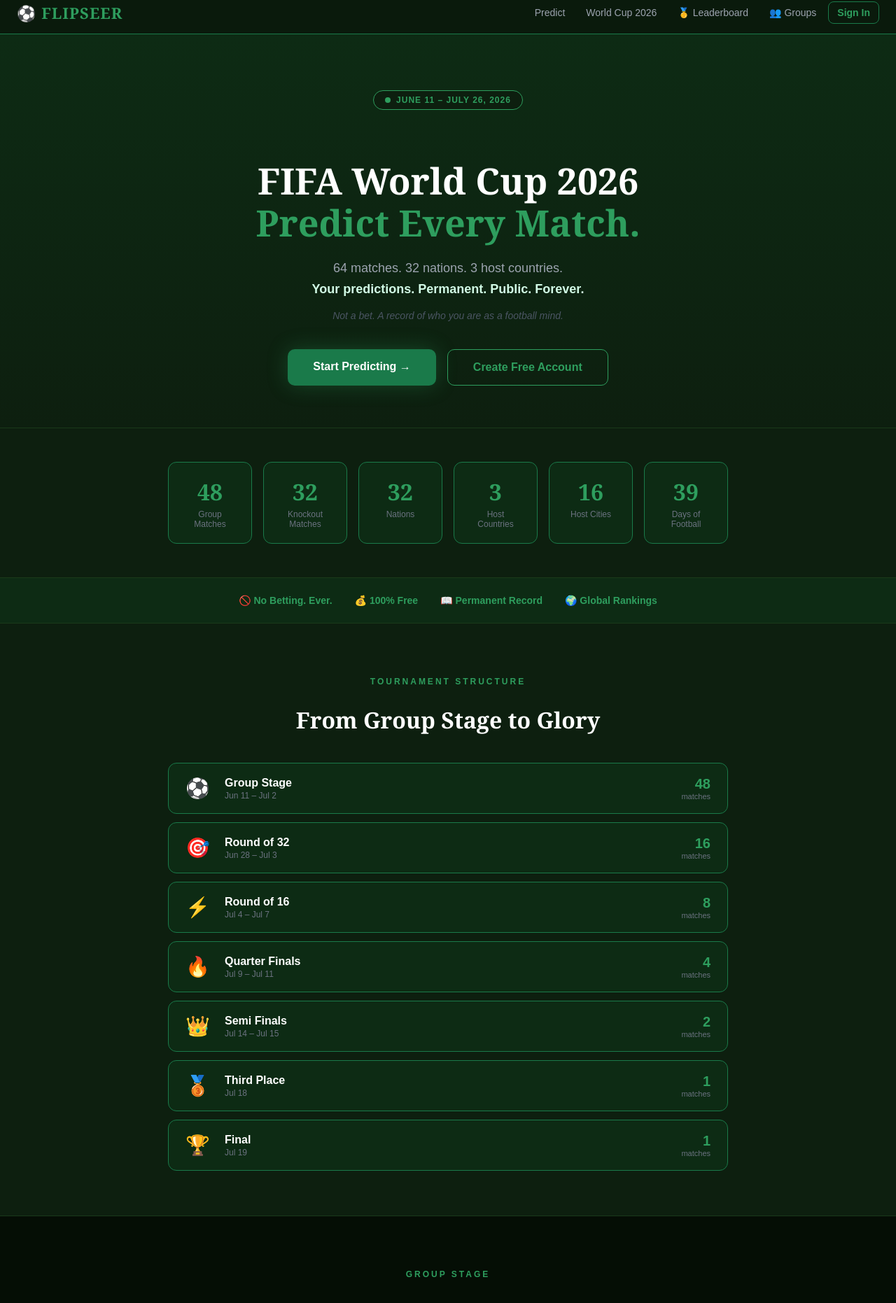
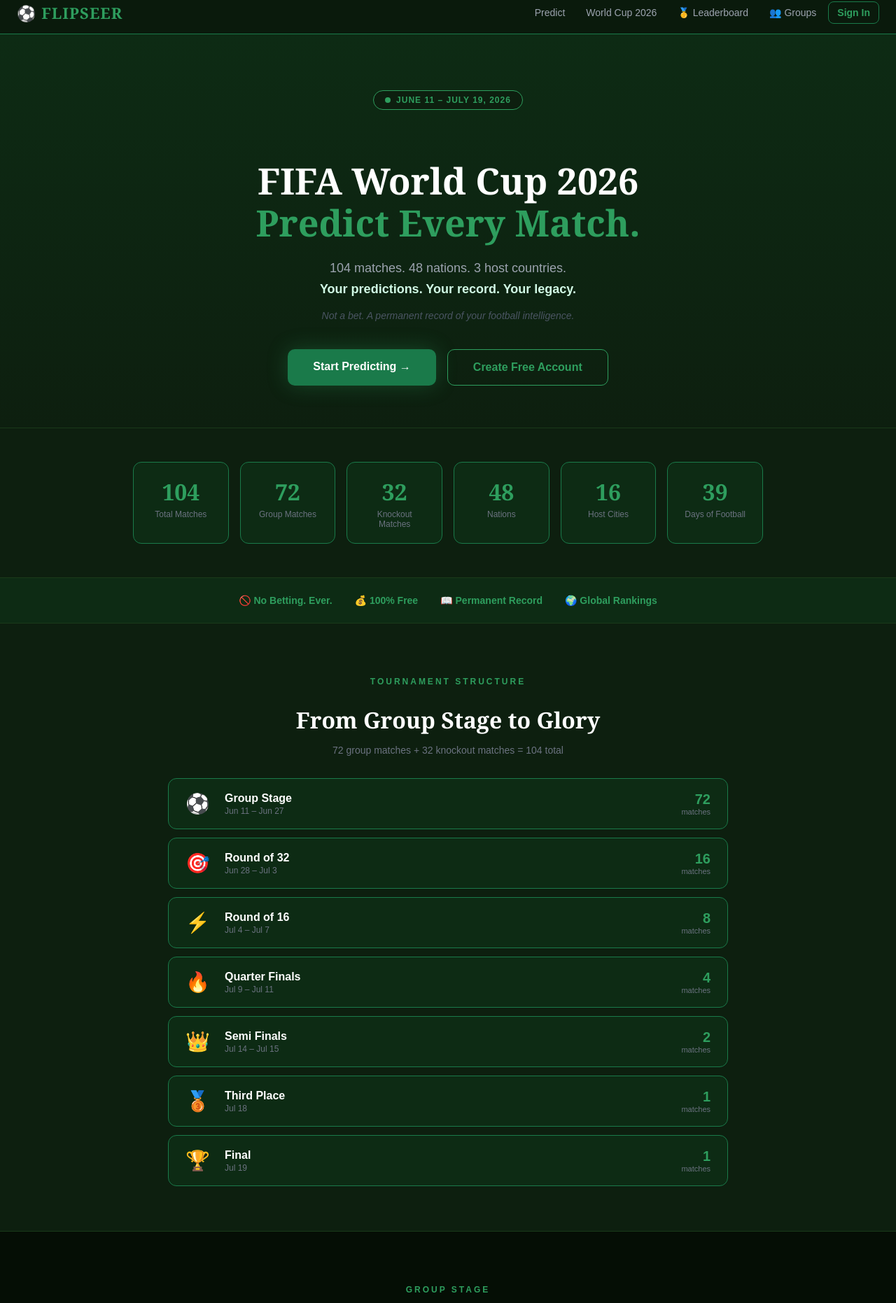
Before and after one commit to flipseer/flipseer, a Next.js app: page /world-cup-2026 in a window 1280 px wide. Shown: the part 12-1874 px from the top of the page at 70% size. Built offline with nearby package versions, Linux system fonts and the light colour scheme; no server answers.

Commit message:
Update page.tsx

```diff
--- a/app/world-cup-2026/page.tsx
+++ b/app/world-cup-2026/page.tsx
@@ -2,24 +2,25 @@
 
 export const metadata: Metadata = {
   title: 'World Cup 2026 Predictions — Flipseer | Forecast Every Match',
-  description: 'Predict every FIFA World Cup 2026 match. 64 games. 32 nations. Build your permanent football forecasting record. Free. No betting. Ever.',
+  description: 'Predict every FIFA World Cup 2026 match. 104 matches. 48 nations. Build your permanent football forecasting record. Free. No betting. Ever.',
   keywords: 'world cup 2026 predictions, FIFA world cup 2026, world cup 2026 forecast, world cup 2026 predictor, world cup 2026 matches, world cup 2026 groups',
   openGraph: {
     title: 'World Cup 2026 — Predict Every Match on Flipseer',
-    description: '64 matches. 32 nations. Your predictions. Permanent. Public. Forever.',
+    description: '104 matches. 48 nations. Your predictions. Your record. Your legacy.',
     url: 'https://flipseer.com/world-cup-2026',
     images: [{ url: 'https://flipseer.com/api/og/home', width: 1200, height: 630 }],
   },
   twitter: {
     card: 'summary_large_image',
     title: 'World Cup 2026 Predictions — Flipseer',
-    description: '64 matches. 32 nations. Predict them all.',
+    description: '104 matches. 48 nations. Predict them all.',
   },
   alternates: {
     canonical: 'https://flipseer.com/world-cup-2026',
   },
 }
 
+// ✅ Official FIFA World Cup 2026 Groups
 const GROUPS = [
   { group: 'A', teams: ['Mexico', 'South Africa', 'South Korea', 'Czechia'] },
   { group: 'B', teams: ['Canada', 'Bosnia & Herzegovina', 'Qatar', 'Switzerland'] },
@@ -50,14 +51,15 @@
   { flag: '🇨🇦', name: 'Canada', slug: 'canada', odds: 'Host Nation', color: '#EF4444' },
 ]
 
+// ✅ Correct official tournament structure
 const STAGES = [
-  { stage: 'Group Stage', dates: 'Jun 11 – Jul 2', matches: 48, icon: '⚽' },
-  { stage: 'Round of 32', dates: 'Jun 28 – Jul 3', matches: 16, icon: '🎯' },
-  { stage: 'Round of 16', dates: 'Jul 4 – Jul 7', matches: 8, icon: '⚡' },
+  { stage: 'Group Stage',  dates: 'Jun 11 – Jun 27', matches: 72, icon: '⚽' },
+  { stage: 'Round of 32', dates: 'Jun 28 – Jul 3',  matches: 16, icon: '🎯' },
+  { stage: 'Round of 16', dates: 'Jul 4 – Jul 7',   matches: 8,  icon: '⚡' },
   { stage: 'Quarter Finals', dates: 'Jul 9 – Jul 11', matches: 4, icon: '🔥' },
-  { stage: 'Semi Finals', dates: 'Jul 14 – Jul 15', matches: 2, icon: '👑' },
-  { stage: 'Third Place', dates: 'Jul 18', matches: 1, icon: '🥉' },
-  { stage: 'Final', dates: 'Jul 19', matches: 1, icon: '🏆' },
+  { stage: 'Semi Finals', dates: 'Jul 14 – Jul 15', matches: 2,  icon: '👑' },
+  { stage: 'Third Place', dates: 'Jul 18',           matches: 1,  icon: '🥉' },
+  { stage: 'Final',       dates: 'Jul 19',           matches: 1,  icon: '🏆' },
 ]
 
 const HOST_CITIES = [
@@ -71,6 +73,7 @@
   { city: 'Atlanta', stadium: 'Mercedes-Benz Stadium', capacity: '71,000' },
   { city: 'Houston', stadium: 'NRG Stadium', capacity: '72,220' },
   { city: 'Kansas City', stadium: 'Arrowhead Stadium', capacity: '76,416' },
+  { city: 'Philadelphia', stadium: 'Lincoln Financial Field', capacity: '69,796' },
   { city: 'Mexico City', stadium: 'Estadio Azteca', capacity: '87,523' },
   { city: 'Guadalajara', stadium: 'Estadio Akron', capacity: '49,850' },
   { city: 'Monterrey', stadium: 'Estadio BBVA', capacity: '53,500' },
@@ -78,13 +81,14 @@
   { city: 'Vancouver', stadium: 'BC Place', capacity: '54,500' },
 ]
 
+// ✅ All correct official stats
 const STATS = [
-  { value: '48', label: 'Group Matches' },
-  { value: '32', label: 'Knockout Matches' },
-  { value: '32', label: 'Nations' },
-  { value: '3', label: 'Host Countries' },
-  { value: '16', label: 'Host Cities' },
-  { value: '39', label: 'Days of Football' },
+  { value: '104', label: 'Total Matches' },
+  { value: '72',  label: 'Group Matches' },
+  { value: '32',  label: 'Knockout Matches' },
+  { value: '48',  label: 'Nations' },
+  { value: '16',  label: 'Host Cities' },
+  { value: '39',  label: 'Days of Football' },
 ]
 
 export default function WorldCup2026() {
@@ -95,19 +99,19 @@
       <section style={{ background: 'linear-gradient(180deg, #0D2B14 0%, #0D1F0F 100%)', padding: '80px 20px 60px', textAlign: 'center', borderBottom: '1px solid #1A3A1A' }}>
         <div style={{ maxWidth: '800px', margin: '0 auto' }}>
           <div style={{ display: 'inline-flex', alignItems: 'center', gap: '8px', backgroundColor: '#0D1F0F', border: '1px solid #2E9E5E', borderRadius: '20px', padding: '6px 16px', marginBottom: '28px' }}>
-            <span style={{ width: '8px', height: '8px', borderRadius: '50%', backgroundColor: '#2E9E5E', display: 'inline-block', animation: 'pulse 1.5s infinite' }} />
-            <span style={{ fontSize: '12px', color: '#2E9E5E', fontWeight: 'bold', letterSpacing: '1px' }}>JUNE 11 – JULY 26, 2026</span>
+            <span style={{ width: '8px', height: '8px', borderRadius: '50%', backgroundColor: '#2E9E5E', display: 'inline-block' }} />
+            <span style={{ fontSize: '12px', color: '#2E9E5E', fontWeight: 'bold', letterSpacing: '1px' }}>JUNE 11 – JULY 19, 2026</span>
           </div>
           <h1 style={{ fontFamily: 'Georgia, serif', fontSize: '52px', lineHeight: '1.15', marginBottom: '20px' }}>
             FIFA World Cup 2026<br />
             <span style={{ color: '#2E9E5E' }}>Predict Every Match.</span>
           </h1>
           <p style={{ fontSize: '18px', color: '#9CA3AF', marginBottom: '12px', lineHeight: '1.7' }}>
-            64 matches. 32 nations. 3 host countries.<br />
-            <strong style={{ color: '#D1FAE5' }}>Your predictions. Permanent. Public. Forever.</strong>
+            104 matches. 48 nations. 3 host countries.<br />
+            <strong style={{ color: '#D1FAE5' }}>Your predictions. Your record. Your legacy.</strong>
           </p>
           <p style={{ fontSize: '14px', color: '#4B5563', marginBottom: '40px', fontStyle: 'italic' }}>
-            Not a bet. A record of who you are as a football mind.
+            Not a bet. A permanent record of your football intelligence.
           </p>
           <div style={{ display: 'flex', gap: '16px', justifyContent: 'center', flexWrap: 'wrap' }}>
             <a href="/predict" style={{ backgroundColor: '#1A7A4A', color: 'white', padding: '16px 36px', borderRadius: '10px', textDecoration: 'none', fontSize: '16px', fontWeight: 'bold', boxShadow: '0 0 30px rgba(46,158,94,0.3)' }}>
@@ -122,7 +126,7 @@
 
       {/* ── TOURNAMENT STATS ── */}
       <section style={{ padding: '48px 20px', borderBottom: '1px solid #1A3A1A' }}>
-        <div style={{ maxWidth: '800px', margin: '0 auto' }}>
+        <div style={{ maxWidth: '900px', margin: '0 auto' }}>
           <div style={{ display: 'grid', gridTemplateColumns: 'repeat(auto-fit, minmax(120px, 1fr))', gap: '16px' }}>
             {STATS.map(({ value, label }) => (
               <div key={label} style={{ backgroundColor: '#0D2B14', border: '1px solid #1A7A4A', borderRadius: '12px', padding: '20px', textAlign: 'center' }}>
@@ -147,9 +151,12 @@
       <section style={{ padding: '64px 20px', borderBottom: '1px solid #1A3A1A' }}>
         <div style={{ maxWidth: '800px', margin: '0 auto' }}>
           <p style={{ fontSize: '12px', color: '#2E9E5E', fontWeight: 'bold', letterSpacing: '3px', marginBottom: '12px', textAlign: 'center' }}>TOURNAMENT STRUCTURE</p>
-          <h2 style={{ fontFamily: 'Georgia, serif', fontSize: '32px', textAlign: 'center', marginBottom: '40px' }}>
+          <h2 style={{ fontFamily: 'Georgia, serif', fontSize: '32px', textAlign: 'center', marginBottom: '8px' }}>
             From Group Stage to Glory
           </h2>
+          <p style={{ color: '#6B7280', textAlign: 'center', marginBottom: '32px', fontSize: '14px' }}>
+            72 group matches + 32 knockout matches = 104 total
+          </p>
           <div style={{ display: 'flex', flexDirection: 'column', gap: '12px' }}>
             {STAGES.map(({ stage, dates, matches, icon }) => (
               <div key={stage} style={{ backgroundColor: '#0D2B14', border: '1px solid #1A7A4A', borderRadius: '12px', padding: '18px 24px', display: 'flex', alignItems: 'center', gap: '16px' }}>
@@ -176,7 +183,7 @@
             12 Groups. 72 Matches.
           </h2>
           <p style={{ color: '#6B7280', textAlign: 'center', marginBottom: '40px', fontSize: '14px' }}>
-            Each group has 4 teams playing 6 matches. Predict them all.
+            Each group has 4 teams playing 6 matches. Predict them all before kick-off.
           </p>
           <div style={{ display: 'grid', gridTemplateColumns: 'repeat(auto-fit, minmax(200px, 1fr))', gap: '16px' }}>
             {GROUPS.map(({ group, teams }) => (
@@ -185,7 +192,7 @@
                   GROUP {group}
                 </div>
                 {teams.map(team => (
-                  <div key={team} style={{ fontSize: '14px', color: '#D1FAE5', padding: '4px 0', borderBottom: '1px solid #1A3A1A' }}>
+                  <div key={team} style={{ fontSize: '14px', color: '#D1FAE5', padding: '5px 0', borderBottom: '1px solid #1A3A1A' }}>
                     {team}
                   </div>
                 ))}
@@ -207,7 +214,7 @@
           </p>
           <div style={{ display: 'grid', gridTemplateColumns: 'repeat(auto-fit, minmax(180px, 1fr))', gap: '16px' }}>
             {TOP_COUNTRIES.map(({ flag, name, slug, odds, color }) => (
-              <a key={slug} href={`/world-cup-2026/${slug}`} style={{ backgroundColor: '#0D2B14', border: '1px solid #1A7A4A', borderRadius: '12px', padding: '20px', textDecoration: 'none', display: 'block', transition: 'border-color 0.2s' }}>
+              <a key={slug} href={`/world-cup-2026/${slug}`} style={{ backgroundColor: '#0D2B14', border: '1px solid #1A7A4A', borderRadius: '12px', padding: '20px', textDecoration: 'none', display: 'block' }}>
                 <div style={{ fontSize: '36px', marginBottom: '10px' }}>{flag}</div>
                 <div style={{ fontSize: '16px', fontWeight: 'bold', color: 'white', marginBottom: '4px' }}>{name}</div>
                 <div style={{ fontSize: '11px', color, fontWeight: 'bold' }}>{odds}</div>
@@ -225,7 +232,7 @@
             16 Cities. 3 Nations.
           </h2>
           <p style={{ color: '#6B7280', textAlign: 'center', marginBottom: '40px', fontSize: '14px' }}>
-            USA 🇺🇸 · Mexico 🇲🇽 · Canada 🇨🇦
+            USA 🇺🇸 (11 cities) · Mexico 🇲🇽 (3 cities) · Canada 🇨🇦 (2 cities)
           </p>
           <div style={{ display: 'grid', gridTemplateColumns: 'repeat(auto-fit, minmax(240px, 1fr))', gap: '12px' }}>
             {HOST_CITIES.map(({ city, stadium, capacity }) => (
@@ -255,7 +262,7 @@
               { step: '01', icon: '🎯', title: 'Predict the match', desc: 'Pick winner + exact score before kick-off' },
               { step: '02', icon: '🔒', title: 'It locks forever', desc: 'No edits after whistle. Your word stands.' },
               { step: '03', icon: '⚡', title: 'Earn reputation', desc: 'Correct calls earn points and badges' },
-              { step: '04', icon: '👑', title: 'Build your legacy', desc: 'Permanent public record. Forever.' },
+              { step: '04', icon: '👑', title: 'Build your legacy', desc: 'Permanent public record. Tournament after tournament.' },
             ].map(({ step, icon, title, desc }) => (
               <div key={step} style={{ backgroundColor: '#0D2B14', border: '1px solid #1A7A4A', borderRadius: '12px', padding: '24px' }}>
                 <div style={{ fontSize: '11px', color: '#1A7A4A', fontWeight: 'bold', marginBottom: '10px' }}>STEP {step}</div>
@@ -277,13 +284,13 @@
             <span style={{ color: '#2E9E5E' }}>Will your record be ready?</span>
           </h2>
           <p style={{ color: '#6B7280', fontSize: '16px', marginBottom: '32px', lineHeight: '1.7' }}>
-            Join thousands of forecasters building their permanent<br />World Cup 2026 prediction record on Flipseer.
+            Join forecasters worldwide building their permanent<br />World Cup 2026 prediction record on Flipseer.
           </p>
           <a href="/predict" style={{ display: 'inline-block', backgroundColor: '#1A7A4A', color: 'white', padding: '18px 48px', borderRadius: '12px', textDecoration: 'none', fontSize: '18px', fontWeight: 'bold', boxShadow: '0 0 40px rgba(46,158,94,0.35)' }}>
             Start Predicting Free →
           </a>
           <p style={{ color: '#4B5563', fontSize: '13px', marginTop: '14px' }}>
-            Free. No betting. No risk. Pure football.
+            Free. No betting. Pure football.
           </p>
         </div>
       </section>
```
